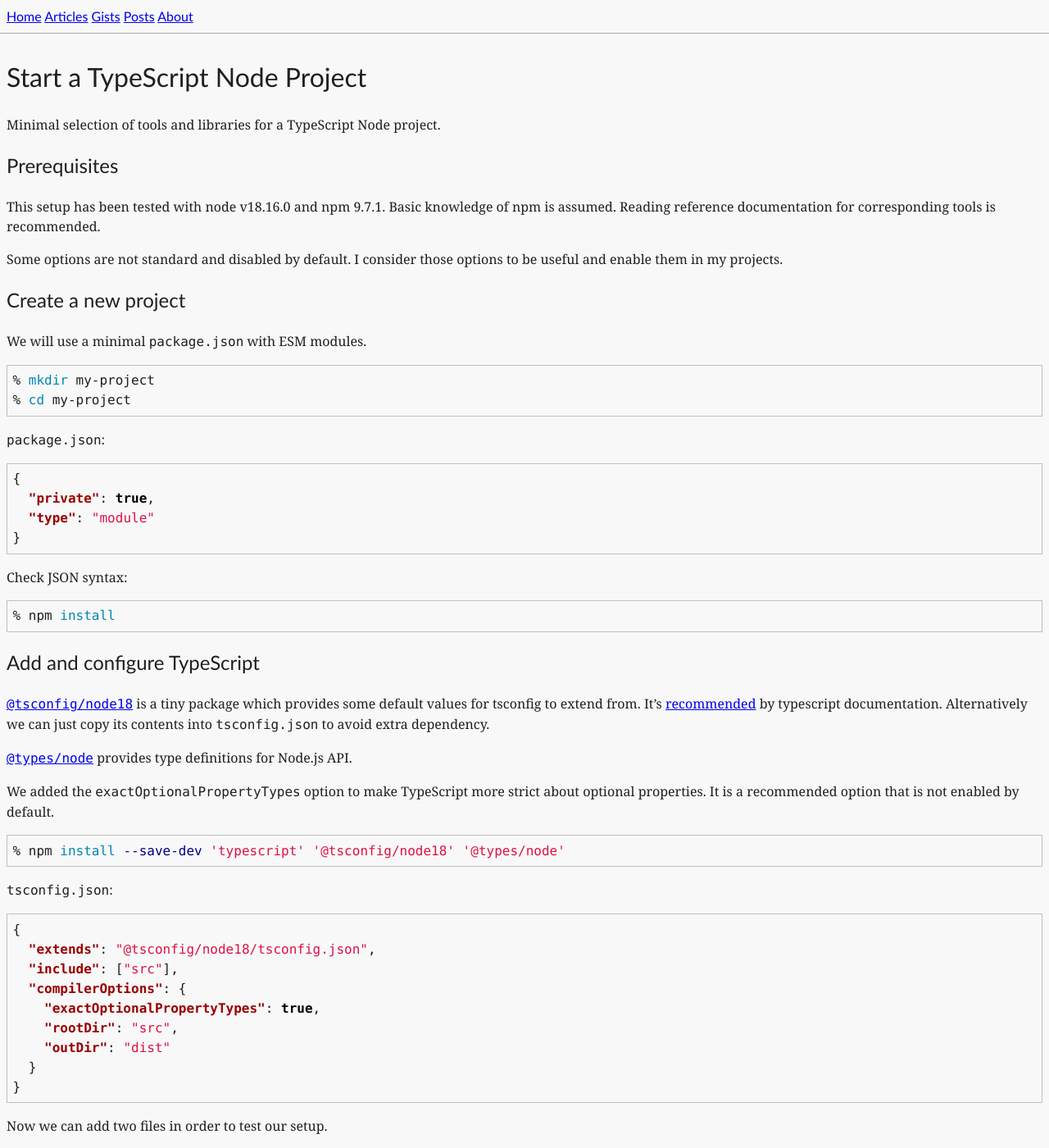
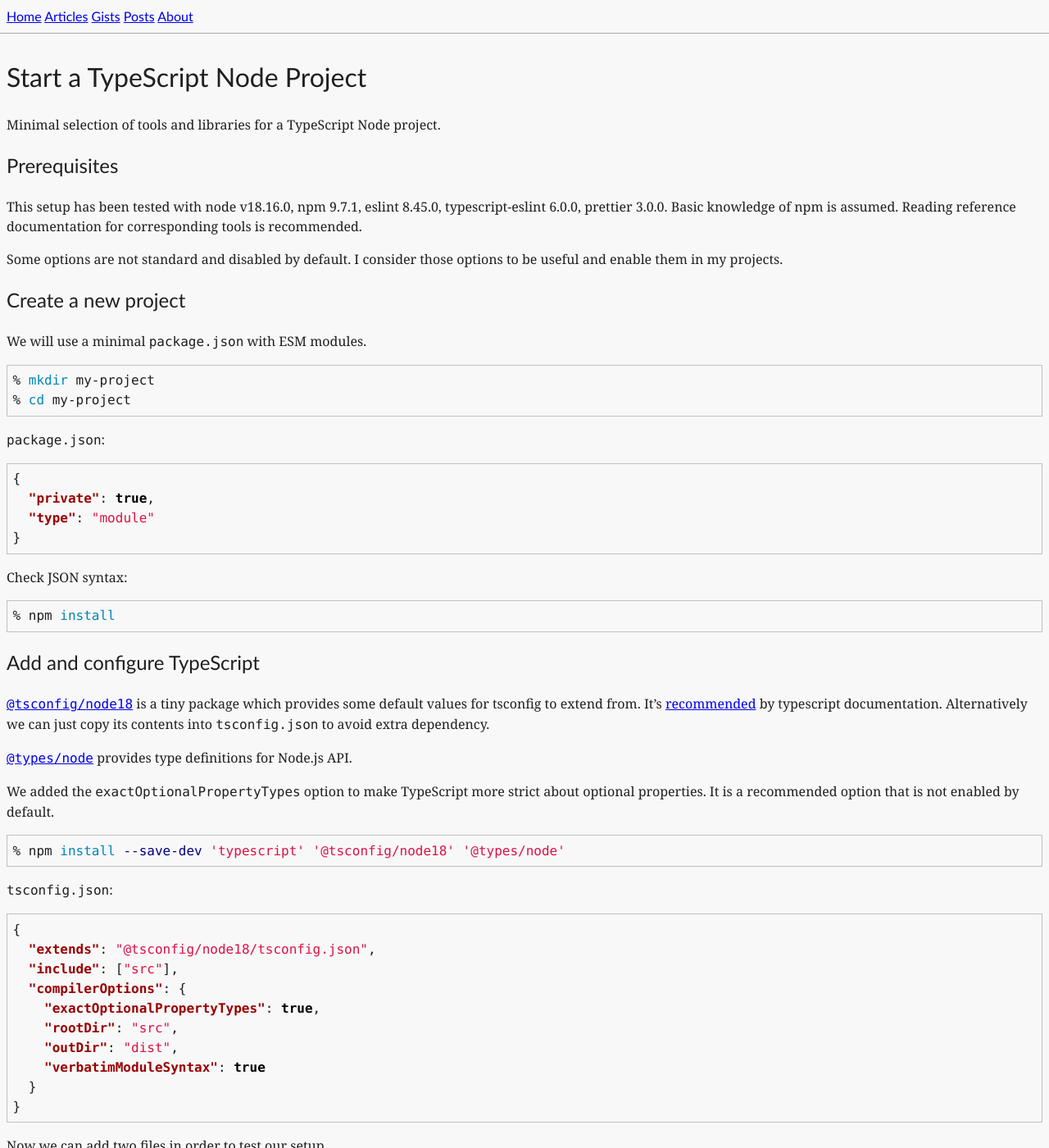
Before and after one commit to vbezhenar/vbezhenar.github.io, a Jekyll site: the page built from _articles/start-typescript-node-project.md, in a window 1280 px wide and 1400 px high. Shown: the whole window at 82% size. Built offline with Jekyll 4.4.1, drawn with Linux system fonts in a browser that asks for light colours; some of the changed text lies outside the part shown.

Commit message:
Update article

````diff
--- a/_articles/start-typescript-node-project.md
+++ b/_articles/start-typescript-node-project.md
@@ -6,9 +6,9 @@
 
 ## Prerequisites
 
-This setup has been tested with node v18.16.0 and npm 9.7.1. Basic knowledge of
-npm is assumed. Reading reference documentation for corresponding tools is
-recommended.
+This setup has been tested with node v18.16.0, npm 9.7.1, eslint 8.45.0,
+typescript-eslint 6.0.0, prettier 3.0.0. Basic knowledge of npm is assumed.
+Reading reference documentation for corresponding tools is recommended.
 
 Some options are not standard and disabled by default. I consider those options
 to be useful and enable them in my projects.
@@ -65,7 +65,8 @@
   "compilerOptions": {
     "exactOptionalPropertyTypes": true,
     "rootDir": "src",
-    "outDir": "dist"
+    "outDir": "dist",
+    "verbatimModuleSyntax": true
   }
 }
 ```
@@ -140,18 +141,27 @@
 {
   "extends": [
     "eslint:recommended",
-    "plugin:@typescript-eslint/recommended",
-    "plugin:@typescript-eslint/recommended-requiring-type-checking"
+    "plugin:@typescript-eslint/strict-type-checked",
+    "plugin:@typescript-eslint/stylistic-type-checked"
   ],
   "parser": "@typescript-eslint/parser",
   "parserOptions": {
-    "ecmaVersion": "es2022",
+    "ecmaVersion": 2022,
     "project": "tsconfig.json"
   },
   "plugins": ["@typescript-eslint"],
   "root": true,
   "rules": {
-    "eqeqeq": "error"
+    "curly": ["error", "multi-line"],
+    "eqeqeq": "error",
+    "@typescript-eslint/strict-boolean-expressions": [
+      "error",
+      {
+        "allowString": false,
+        "allowNumber": false,
+        "allowNullableObject": false
+      }
+    ]
   }
 }
 ```
@@ -247,7 +256,7 @@
     "start": "node dist/index.js",
     "start:watch": "node --watch dist/index.js",
     "test": "node --test dist",
-    "test:watch": "node --watch --test dist"
+    "test:watch": "node --test --watch dist"
   },
   ...
 }
````
Also changed, not shown: other parts of _articles/start-typescript-node-project.md (+0 -1 lines).
